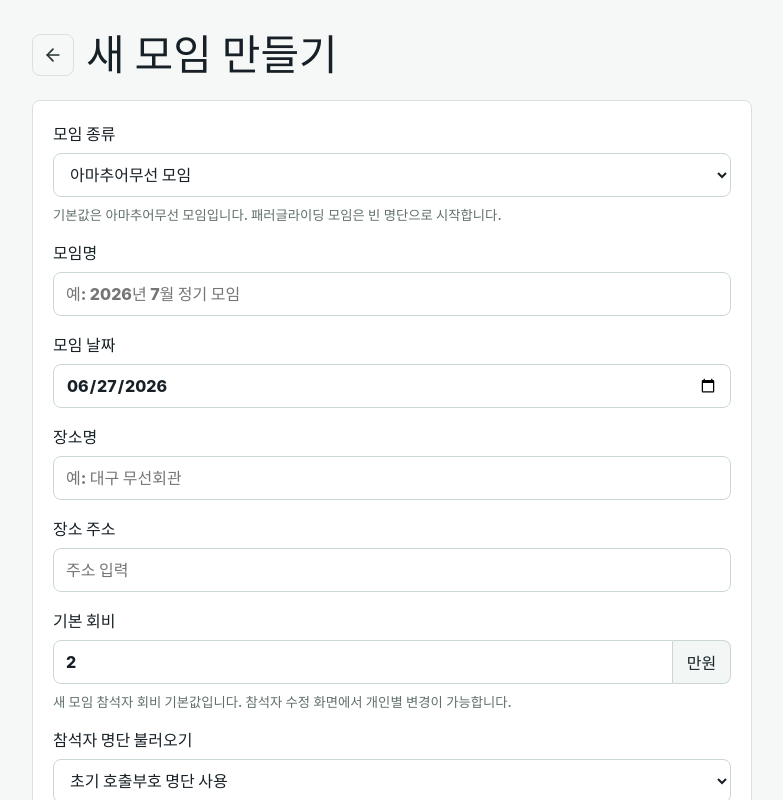
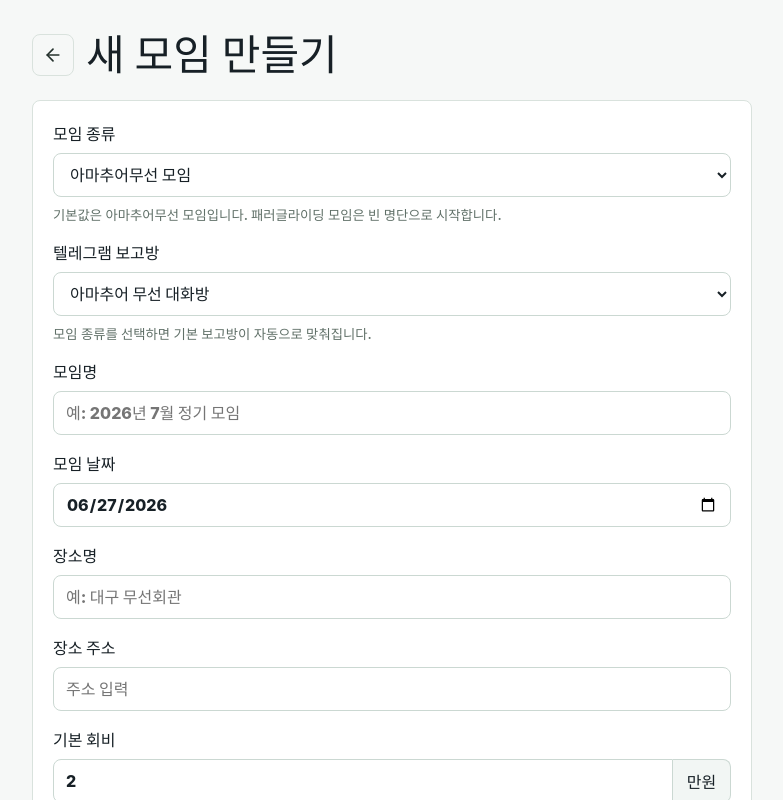
Before and after one commit to ParaKIM/ham-radio-meetings, a React (Vite) app: page / in a window 1280 px wide. Both pictures are taken after a click on the button "새 모임". Shown: the top 800 px of the page, without its empty margins (248-1031 px from the left). Built offline with nearby package versions, Linux system fonts and the light colour scheme.

Commit message:
Add Telegram room selection per meeting type

```diff
--- a/public/sw.js
+++ b/public/sw.js
@@ -1,4 +1,4 @@
-const CACHE_NAME = "ham-radio-meetings-v3";
+const CACHE_NAME = "ham-radio-meetings-v4";
 const APP_SHELL = [
   "/ham-radio-meetings/",
   "/ham-radio-meetings/index.html",
--- a/src/main.jsx
+++ b/src/main.jsx
@@ -53,8 +53,21 @@ const MEETING_TYPES = {
   paragliding: "패러글라이딩 모임"
 };
 
+const TELEGRAM_ROOMS = {
+  amateur_radio: "아마추어 무선 대화방",
+  paragliding: "패러글라이딩 대화방"
+};
+
 function meetingTypeLabel(type) {
   return MEETING_TYPES[type] || MEETING_TYPES.amateur_radio;
+}
+
+function telegramRoomLabel(room) {
+  return TELEGRAM_ROOMS[room] || TELEGRAM_ROOMS.amateur_radio;
+}
+
+function defaultTelegramRoomForType(type) {
+  return type === "paragliding" ? "paragliding" : "amateur_radio";
 }
 
 function defaultMembersForType(type, defaultFeeManwon) {
@@ -135,6 +148,7 @@ function enrichMeeting(meeting) {
   return {
     ...meeting,
     meeting_type: meeting.meeting_type || "amateur_radio",
+    telegram_room: meeting.telegram_room || defaultTelegramRoomForType(meeting.meeting_type),
     members: meeting.members || [],
     ...totals,
     total_income_manwon: totals.total_fee_manwon + totals.total_sponsor_manwon
@@ -163,6 +177,7 @@ function escapeCsv(value) {
 function downloadCsv(meeting) {
   const summaryRows = [
     ["모임 종류", meetingTypeLabel(meeting.meeting_type)],
+    ["텔레그램 보고방", telegramRoomLabel(meeting.telegram_room)],
     ["모임명", meeting.meeting_title],
     ["날짜", meeting.date],
     ["장소명", meeting.place_name],
@@ -210,6 +225,7 @@ function buildTelegramReport(meeting) {
     `[최종보고서] ${meeting.meeting_title || "아마추어무선 모임"}`,
     "",
     `모임 종류: ${meetingTypeLabel(meeting.meeting_type)}`,
+    `보고 대상: ${telegramRoomLabel(meeting.telegram_room)}`,
     `날짜: ${meeting.date || "-"}`,
     `장소: ${meeting.place_name || "-"}`,
     `주소: ${meeting.place_address || "-"}`,
@@ -233,6 +249,8 @@ function buildTelegramReport(meeting) {
 }
 
 function shareTelegramReport(meeting) {
+  const roomLabel = telegramRoomLabel(meeting.telegram_room);
+  if (!window.confirm(roomLabel + "으로 보고할 내용을 텔레그램으로 열까요?")) return;
   const report = buildTelegramReport(meeting);
   const url = `https://t.me/share/url?url=${encodeURIComponent(window.location.href)}&text=${encodeURIComponent(report)}`;
   window.open(url, "_blank", "noopener,noreferrer");
@@ -374,6 +392,7 @@ function MeetingList({ meetings, onNew, onOpen }) {
 function MeetingForm({ meetings, onCancel, onSave }) {
   const [form, setForm] = useState({
     meeting_type: "amateur_radio",
+    telegram_room: "amateur_radio",
     meeting_title: "",
     date: today(),
     place_name: "",
@@ -390,6 +409,7 @@ function MeetingForm({ meetings, onCancel, onSave }) {
     onSave({
       id: makeId("meeting"),
       meeting_type: form.meeting_type,
+      telegram_room: form.telegram_room,
       meeting_title: form.meeting_title.trim() || `${form.date} ${meetingTypeLabel(form.meeting_type)}`,
       date: form.date,
       place_name: form.place_name.trim(),
@@ -410,11 +430,22 @@ function MeetingForm({ meetings, onCancel, onSave }) {
       <form className="form" onSubmit={submit}>
         <label>
           모임 종류
-          <select value={form.meeting_type} onChange={(event) => setForm({ ...form, meeting_type: event.target.value, sourceMeetingId: "" })}>
+          <select value={form.meeting_type} onChange={(event) => {
+              const meetingType = event.target.value;
+              setForm({ ...form, meeting_type: meetingType, telegram_room: defaultTelegramRoomForType(meetingType), sourceMeetingId: "" });
+            }}>
             <option value="amateur_radio">아마추어무선 모임</option>
             <option value="paragliding">패러글라이딩 모임</option>
           </select>
           <small>기본값은 아마추어무선 모임입니다. 패러글라이딩 모임은 빈 명단으로 시작합니다.</small>
+        </label>
+        <label>
+          텔레그램 보고방
+          <select value={form.telegram_room} onChange={(event) => setForm({ ...form, telegram_room: event.target.value })}>
+            <option value="amateur_radio">아마추어 무선 대화방</option>
+            <option value="paragliding">패러글라이딩 대화방</option>
+          </select>
+          <small>모임 종류를 선택하면 기본 보고방이 자동으로 맞춰집니다.</small>
         </label>
         <label>
           모임명
@@ -639,7 +670,7 @@ function SummaryView({ meeting, onBack }) {
         meeting={meeting}
         onBack={onBack}
         actions={<>
-          <button className="telegram-button" onClick={() => shareTelegramReport(meeting)}><Send size={18} /> 텔레그램 보고</button>
+          <button className="telegram-button" onClick={() => shareTelegramReport(meeting)}><Send size={18} /> {telegramRoomLabel(meeting.telegram_room)} 보고</button>
           <button className="icon-button" onClick={() => downloadCsv(meeting)} aria-label="CSV 저장"><Download size={19} /></button>
         </>}
       />
```
